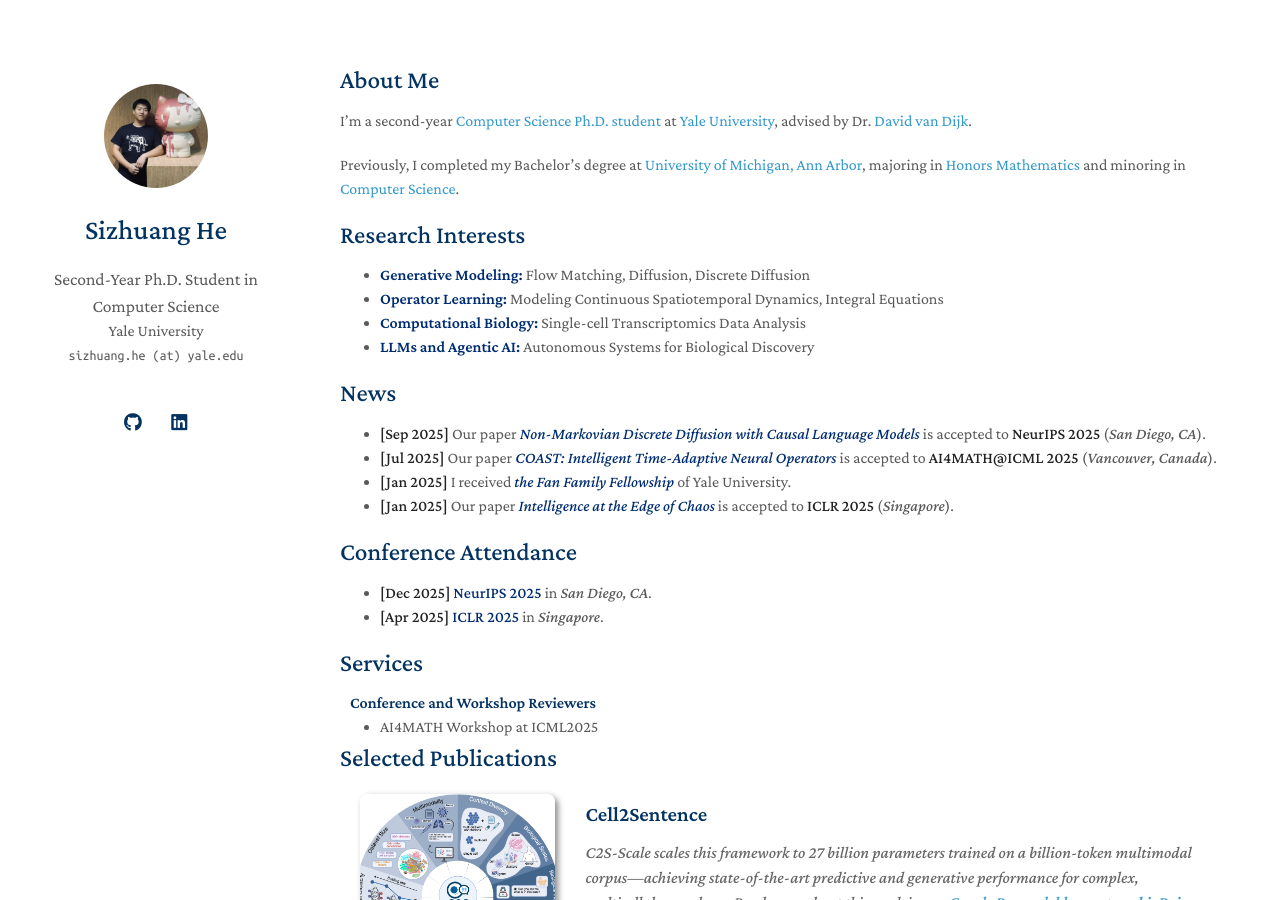
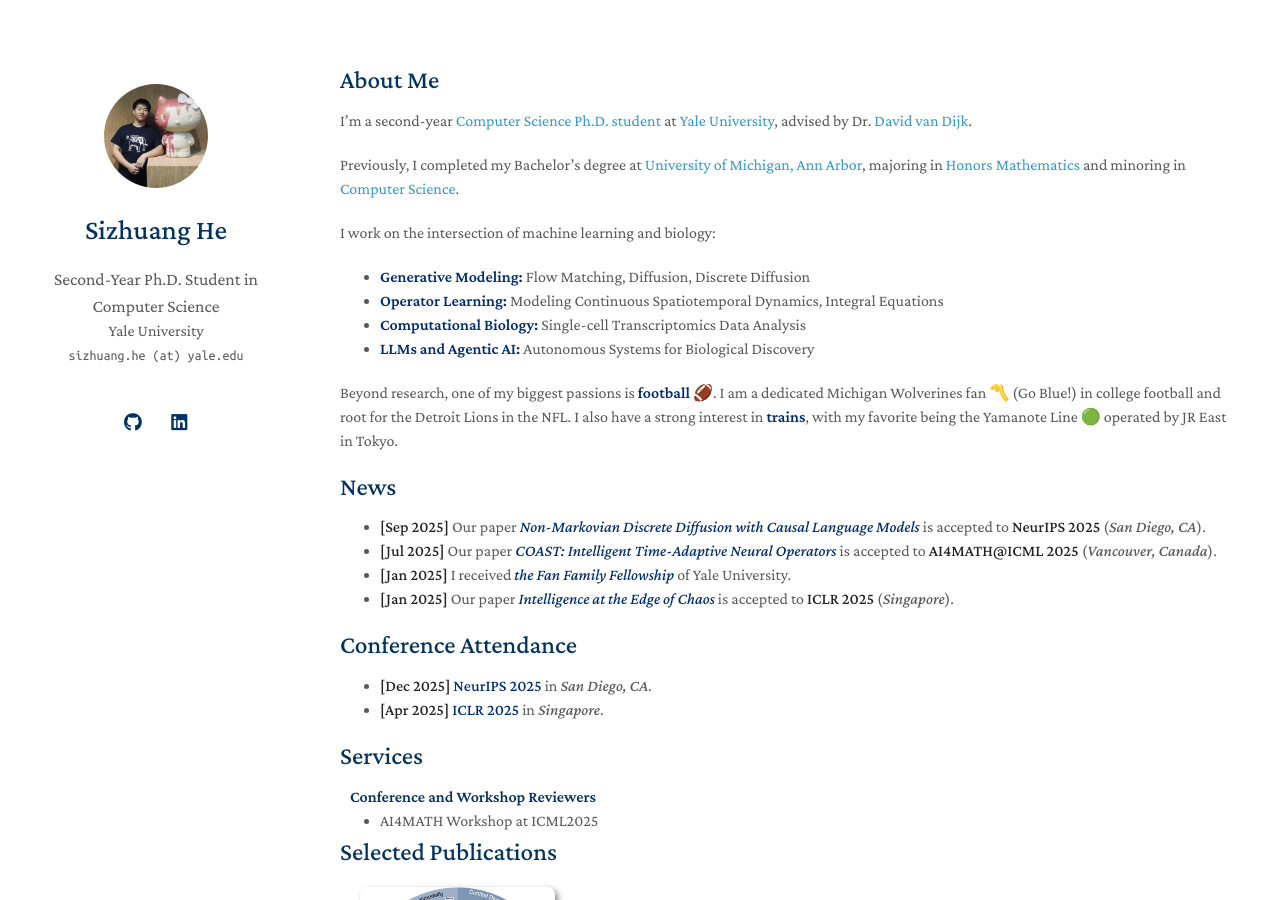
Before and after one commit to SizhuangHe/sizhuanghe.github.io, a Jekyll site: the page built from index.md, in a window 1280 px wide and 900 px high. Built offline with Jekyll 4.4.1, drawn with Linux system fonts in a browser that asks for light colours; a style sheet for code colours, icons or effects is not loaded; our own code applies the rules of GitHub Pages for plain Markdown files.

Commit message:
about-me section restructure

```diff
--- a/index.md
+++ b/index.md
@@ -8,13 +8,14 @@
 
 Previously, I completed my Bachelor's degree at [University of Michigan, Ann Arbor](https://umich.edu/), majoring in [Honors Mathematics](https://lsa.umich.edu/math) and minoring in [Computer Science](https://cse.engin.umich.edu/).
 
-## Research Interests
+I work on the intersection of machine learning and biology:
 
 - **<span style="color: var(--global-theme-color); font-weight: bold;">Generative Modeling:</span>** Flow Matching, Diffusion, Discrete Diffusion
 - **<span style="color: var(--global-theme-color); font-weight: bold;">Operator Learning:</span>** Modeling Continuous Spatiotemporal Dynamics, Integral Equations
 - **<span style="color: var(--global-theme-color); font-weight: bold;">Computational Biology:</span>** Single-cell Transcriptomics Data Analysis
 - **<span style="color: var(--global-theme-color); font-weight: bold;">LLMs and Agentic AI:</span>** Autonomous Systems for Biological Discovery
 
+Beyond research, one of my biggest passions is <span style="color: var(--global-theme-color); font-weight: bold;">football 🏈</span>. I am a dedicated Michigan Wolverines fan 〽️ (Go Blue!) in college football and root for the Detroit Lions in the NFL. I also have a strong interest in <span style="color: var(--global-theme-color); font-weight: bold;">trains</span>, with my favorite being the Yamanote Line 🟢 operated by JR East in Tokyo.
 
 ## News
 - **[Sep 2025]** Our paper *<span style="color: var(--global-theme-color);">Non-Markovian Discrete Diffusion with Causal Language Models</span>* is accepted to **NeurIPS 2025** (*San Diego, CA*).
```
